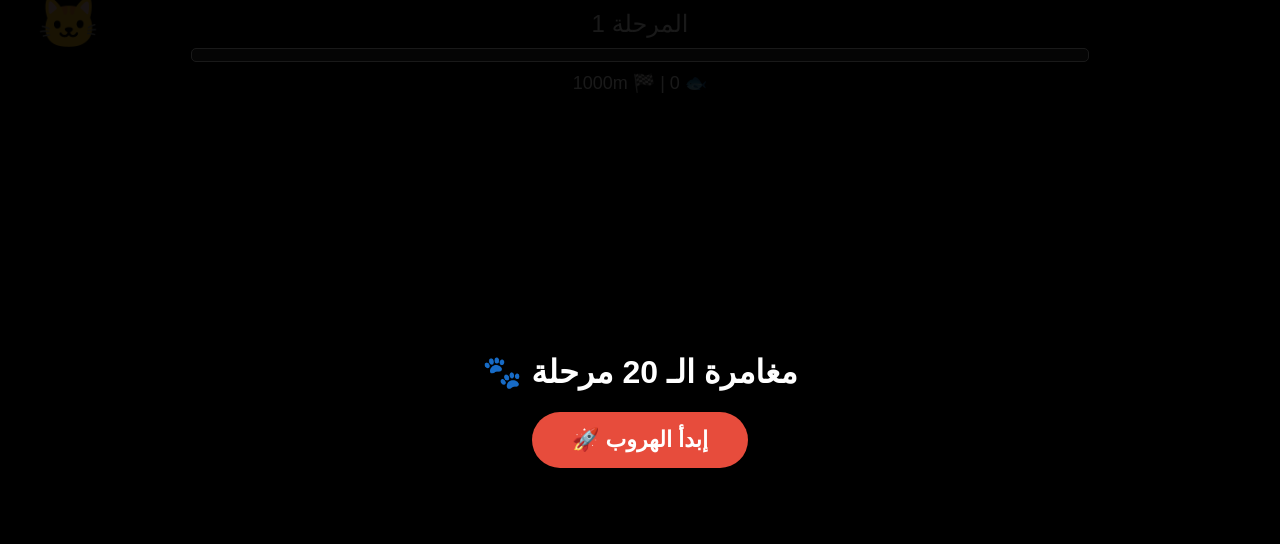
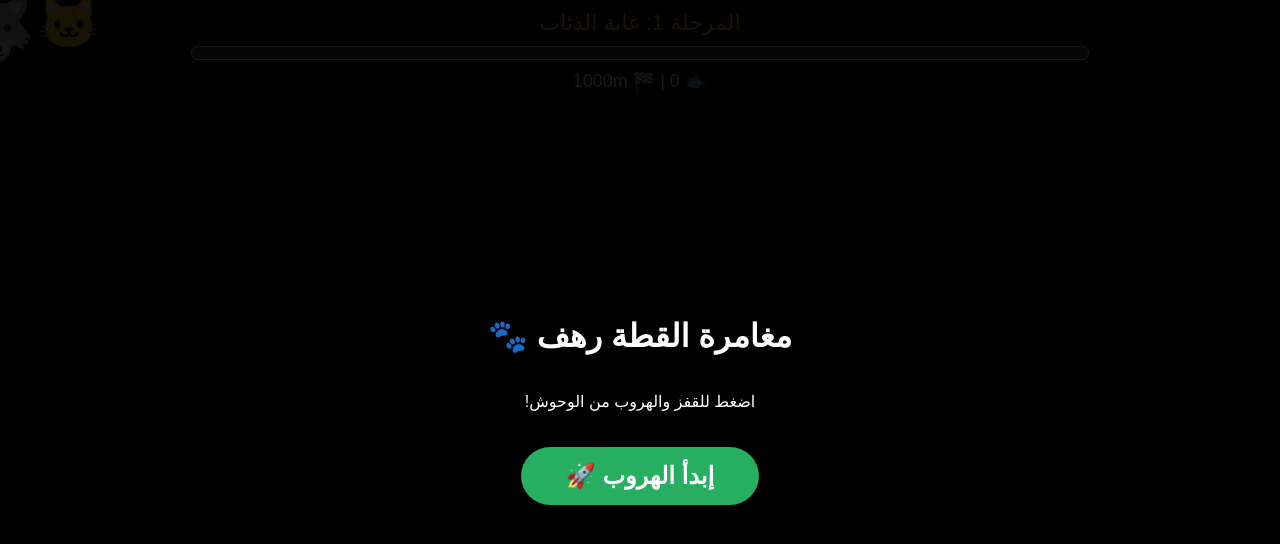
Before and after one commit to latakiano/Happy-cat, a plain HTML site: page index.html in a window 1280 px wide. Drawn offline with Linux system fonts and the light colour scheme.

Commit message:
Update index.html

```diff
--- a/index.html
+++ b/index.html
@@ -3,77 +3,61 @@
 <head>
     <meta charset="UTF-8">
     <meta name="viewport" content="width=device-width, initial-scale=1.0, maximum-scale=1.0, user-scalable=no">
-    <title>النسخة الأسطورية - 20 مرحلة</title>
+    <title>Himalayan Cat 20 Stages</title>
     <style>
         body { margin: 0; overflow: hidden; background: #000; font-family: sans-serif; touch-action: none; }
-        #ui { position: absolute; top: 10px; width: 100%; text-align: center; color: white; z-index: 10; pointer-events: none; }
-        .bar { width: 70%; height: 12px; background: #333; margin: 10px auto; border-radius: 5px; border: 1px solid #fff; }
-        #fill { width: 0%; height: 100%; background: #0f0; }
-        #overlay { position: fixed; top: 0; left: 0; width: 100%; height: 100%; background: rgba(0,0,0,0.9); display: flex; flex-direction: column; justify-content: center; align-items: center; color: white; z-index: 100; }
-        button { padding: 15px 40px; font-size: 22px; cursor: pointer; border-radius: 30px; background: #e74c3c; color: white; border: none; font-weight: bold; }
+        #ui { position: absolute; top: 10px; width: 100%; text-align: center; color: #fff; z-index: 10; pointer-events: none; }
+        .bar { width: 70%; height: 12px; background: #333; margin: 10px auto; border-radius: 10px; border: 1px solid #fff; overflow: hidden; }
+        #fill { width: 0%; height: 100%; background: #0f0; transition: 0.3s; }
+        #overlay { position: fixed; top: 0; left: 0; width: 100%; height: 100%; background: rgba(0,0,0,0.9); display: flex; flex-direction: column; justify-content: center; align-items: center; color: #fff; z-index: 100; text-align: center; }
+        button { padding: 15px 45px; font-size: 24px; cursor: pointer; border-radius: 30px; background: #27ae60; color: #fff; border: none; font-weight: bold; margin-top: 20px; }
     </style>
 </head>
 <body>
 
 <div id="ui">
-    <div id="lvlText" style="font-size: 24px;">المرحلة 1</div>
+    <div id="lvlName" style="font-size: 22px; color: #f1c40f;">المرحلة 1: غابة الذئاب</div>
     <div class="bar"><div id="fill"></div></div>
     <div style="font-size: 18px;">🐟 <span id="score">0</span> | 🏁 <span id="dist">1000</span>m</div>
 </div>
 
 <div id="overlay">
-    <h1 id="msg">مغامرة الـ 20 مرحلة 🐾</h1>
-    <button onclick="startStage()">إبدأ الهروب 🚀</button>
+    <h1 id="msg">مغامرة القطة رهف 🐾</h1>
+    <p>اضغط للقفز والهروب من الوحوش!</p>
+    <button onclick="reset()">إبدأ الهروب 🚀</button>
 </div>
 
-<canvas id="game"></canvas>
+<canvas id="c"></canvas>
 
 <script>
-    const canvas = document.getElementById('game');
-    const ctx = canvas.getContext('2d');
+    const cvs = document.getElementById('c');
+    const ctx = cvs.getContext('2d');
 
-    // تعريف 20 مرحلة كاملة (اسم، وحش، لون، سرعة)
+    // 20 مرحلة كاملة (الوحوش، الألوان، السرعة)
     const stages = [
-        { n: "غابة الذئاب", m: "🐺", col: "#f1c40f", s: 6 },
-        { n: "مقبرة الأشباح", m: "👻", col: "#9b59b6", s: 7 },
-        { n: "جبال النسور", m: "🦅", col: "#3498db", s: 8 },
-        { n: "وادي الأفاعي", m: "🐍", col: "#e67e22", s: 9 },
-        { n: "نهر التماسيح", m: "🐊", col: "#1abc9c", s: 10 },
-        { n: "عرين الأسد", m: "🦁", col: "#e74c3c", s: 11 },
-        { n: "كهف التنين", m: "🐉", col: "#ff0000", s: 12 },
-        { n: "مملكة الجليد", m: "🐻", col: "#00d4ff", s: 13 },
-        { n: "الفضاء", m: "👽", col: "#00ffcc", s: 14 },
-        { n: "برج الخفاش", m: "🦇", col: "#666", s: 15 },
-        { n: "أرض النمور", m: "🐯", col: "#ff9900", s: 16 },
-        { n: "جزيرة الغوريلا", m: "🦍", col: "#2ecc71", s: 17 },
-        { n: "قصر الهياكل", m: "💀", col: "#ecf0f1", s: 18 },
-        { n: "أعماق البحر", m: "🦈", col: "#2980b9", s: 19 },
-        { n: "عش العناكب", m: "🕷️", col: "#c0392b", s: 20 },
-        { n: "المستنقع", m: "🧟", col: "#d4ac0d", s: 21 },
-        { n: "الأهرامات", m: "⚰️", col: "#f39c12", s: 22 },
-        { n: "عالم السحر", m: "🧙", col: "#8e44ad", s: 23 },
-        { n: "الروبوتات", m: "🤖", col: "#bdc3c7", s: 24 },
-        { n: "الزعيم الأخير", m: "👹", col: "#ffffff", s: 26 }
+        {n:"غابة الذئاب", m:"🐺", c:"#f1c40f", s:6}, {n:"مقبرة الأشباح", m:"👻", c:"#9b59b6", s:7},
+        {n:"جبال النسور", m:"🦅", c:"#3498db", s:8}, {n:"وادي الأفاعي", m:"🐍", c:"#e67e22", s:9},
+        {n:"نهر التماسيح", m:"🐊", c:"#1abc9c", s:10}, {n:"عرين الأسد", m:"🦁", c:"#e74c3c", s:11},
+        {n:"كهف التنين", m:"🐉", c:"#ff0000", s:12}, {n:"مملكة الجليد", m:"🐻", c:"#00d4ff", s:13},
+        {n:"الفضاء العجيب", m:"👽", c:"#00ffcc", s:14}, {n:"برج الخفاش", m:"🦇", c:"#666", s:15},
+        {n:"أرض النمور", m:"🐯", c:"#ff9900", s:16}, {n:"جزيرة الغوريلا", m:"🦍", c:"#2ecc71", s:17},
+        {n:"قصر الهياكل", m:"💀", c:"#ecf0f1", s:18}, {n:"أعماق البحار", m:"🦈", c:"#2980b9", s:19},
+        {n:"عش العناكب", m:"🕷️", c:"#c0392b", s:20}, {n:"مستنقع الوحل", m:"🧟", c:"#d4ac0d", s:21},
+        {n:"الأهرامات", m:"🐫", c:"#f39c12", s:22}, {n:"عالم السحر", m:"🧙", c:"#8e44ad", s:23},
+        {n:"مصنع الروبوتات", m:"🤖", c:"#bdc3c7", s:24}, {n:"المعركة النهائية", m:"👹", c:"#ffffff", s:26}
     ];
 
     let cur = 0, score = 0, dist = 1000, active = false, started = false;
-    let p = { x: 100, y: 0, v: 0, s: 50 };
-    let m = { x: -100, y: 0, s: 70 };
-    let obs = [], fish = [];
+    let p = {x: 100, y: 0, v: 0}, m = {x: -100, y: 0}, obs = [], fish = [];
 
-    function resize() {
-        canvas.width = window.innerWidth;
-        canvas.height = window.innerHeight;
-    }
-    window.addEventListener('resize', resize);
-    resize();
+    function resize() { cvs.width = window.innerWidth; cvs.height = window.innerHeight; }
+    window.addEventListener('resize', resize); resize();
 
-    function startStage() {
+    function reset() {
         document.getElementById('overlay').style.display = 'none';
-        dist = 1000; p.y = canvas.height/2; p.v = 0; m.x = -100; m.y = canvas.height/2;
-        obs = []; fish = [];
-        document.getElementById('lvlText').innerText = `المرحلة ${cur+1}: ${stages[cur].n}`;
-        active = true; started = false;
+        dist = 1000; p.y = cvs.height/2; p.v = 0; m.x = -100;
+        obs = []; fish = []; active = true; started = false;
+        document.getElementById('lvlName').innerText = `المرحلة ${cur+1}: ${stages[cur].n}`;
     }
 
     function die() {
@@ -84,31 +68,27 @@
 
     function update() {
         if (!active || !started) return;
-        const s = stages[cur];
-
+        let s = stages[cur];
         p.v += 0.5; p.y += p.v; // جاذبية
         dist -= s.s / 10;
-
-        // مطاردة الوحش
-        m.y += (p.y - m.y) * 0.06;
-        m.x = Math.min(p.x - 120, m.x + 0.4);
+        m.y += (p.y - m.y) * 0.06; m.x = Math.min(p.x - 120, m.x + 0.4);
 
         if (dist <= 0) {
             active = false; cur++;
-            if (cur >= 20) { document.getElementById('msg').innerText = "🏆 ختمت اللعبة! 🏆"; cur = 0; }
-            else { document.getElementById('msg').innerText = "🏠 وصلت بأمان!"; }
+            if (cur >= 20) { cur = 0; document.getElementById('msg').innerText = "🏆 أنت بطل خارق! 🏆"; }
+            else { document.getElementById('msg').innerText = "🏠 وصلت للكوخ بأمان!"; }
             document.getElementById('overlay').style.display = 'flex';
         }
 
-        if (frame % 90 === 0) {
-            let gap = Math.random() * (canvas.height - 300) + 100;
-            obs.push({ x: canvas.width, y: gap, g: 280 });
-            fish.push({ x: canvas.width + 50, y: gap + 140 });
+        if (Math.random() < 0.02) {
+            let g = Math.random() * (cvs.height - 300) + 100;
+            obs.push({x: cvs.width, y: g, w: 50, h: 280});
+            fish.push({x: cvs.width + 50, y: g + 140});
         }
 
         obs.forEach((o, i) => {
             o.x -= s.s;
-            if (p.x+30 > o.x && p.x < o.x+50 && (p.y < o.y || p.y+40 > o.y+o.g)) die();
+            if (p.x+30 > o.x && p.x < o.x+o.w && (p.y < o.y || p.y+40 > o.y+o.h)) die();
             if (o.x < -100) obs.splice(i, 1);
         });
 
@@ -117,47 +97,34 @@
             if (Math.hypot(p.x-f.x, p.y-f.y) < 40) { score += 100; fish.splice(i, 1); }
         });
 
-        if (p.y > canvas.height || p.y < -50 || p.x < m.x + 60) die();
-
+        if (p.y > cvs.height || p.y < -50 || p.x < m.x + 60) die();
         document.getElementById('fill').style.width = (1 - dist/1000)*100 + "%";
         document.getElementById('dist').innerText = Math.max(0, Math.floor(dist));
         document.getElementById('score').innerText = score;
     }
 
-    let frame = 0;
     function draw() {
-        const s = stages[cur];
-        ctx.fillStyle = "#000";
-        ctx.fillRect(0, 0, canvas.width, canvas.height);
+        ctx.fillStyle = "#000"; ctx.fillRect(0, 0, cvs.width, cvs.height);
+        let s = stages[cur];
 
-        // رسم العوائق
-        ctx.fillStyle = s.col;
-        obs.forEach(o => {
-            ctx.fillRect(o.x, 0, 50, o.y);
-            ctx.fillRect(o.x, o.y + o.g, 50, canvas.height);
-        });
+        ctx.fillStyle = s.c;
+        obs.forEach(o => { ctx.fillRect(o.x, 0, o.w, o.y); ctx.fillRect(o.x, o.y+o.h, o.w, cvs.height); });
 
-        // رسم السمك
         ctx.font = "30px Arial";
         fish.forEach(f => ctx.fillText("🐠", f.x, f.y));
 
-        // رسم الوحش والمطاردة
-        ctx.font = "60px Arial";
-        ctx.fillText(s.m, m.x, m.y + 50);
+        ctx.font = "60px Arial"; // الوحش
+        ctx.save(); ctx.translate(m.x+60, m.y+50); ctx.scale(-1, 1); ctx.fillText(s.m, 0, 0); ctx.restore();
 
-        // رسم القطة
-        ctx.font = "50px Arial";
-        ctx.fillText("🐱", p.x, p.y + 40);
+        ctx.font = "50px Arial"; // القطة
+        ctx.fillText("🐱", p.x, p.y+40);
 
-        frame++;
-        update();
-        requestAnimationFrame(draw);
+        update(); requestAnimationFrame(draw);
     }
 
-    const jump = () => { if(active) { started = true; p.v = -9; } };
+    function jump() { if(active) { started = true; p.v = -9; } }
     window.addEventListener('mousedown', jump);
     window.addEventListener('touchstart', (e) => { e.preventDefault(); jump(); }, {passive: false});
-
     draw();
 </script>
 </body>
```
